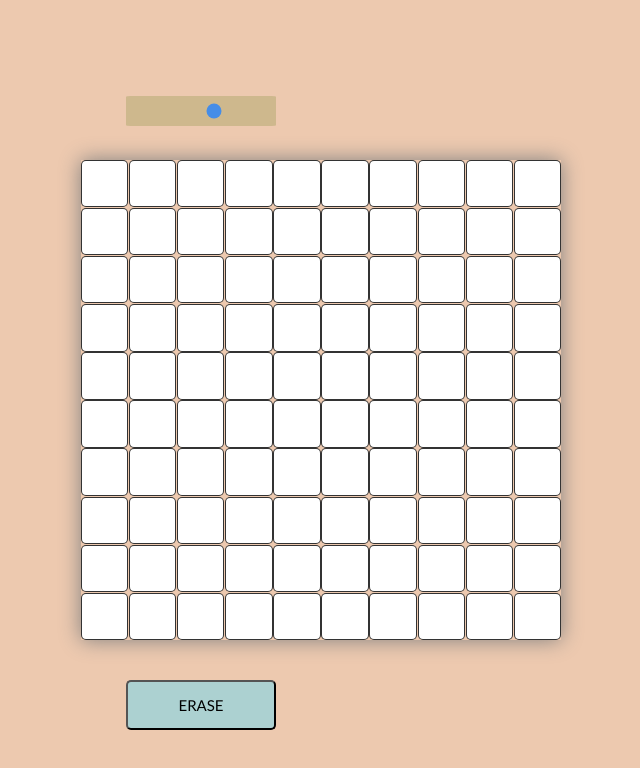
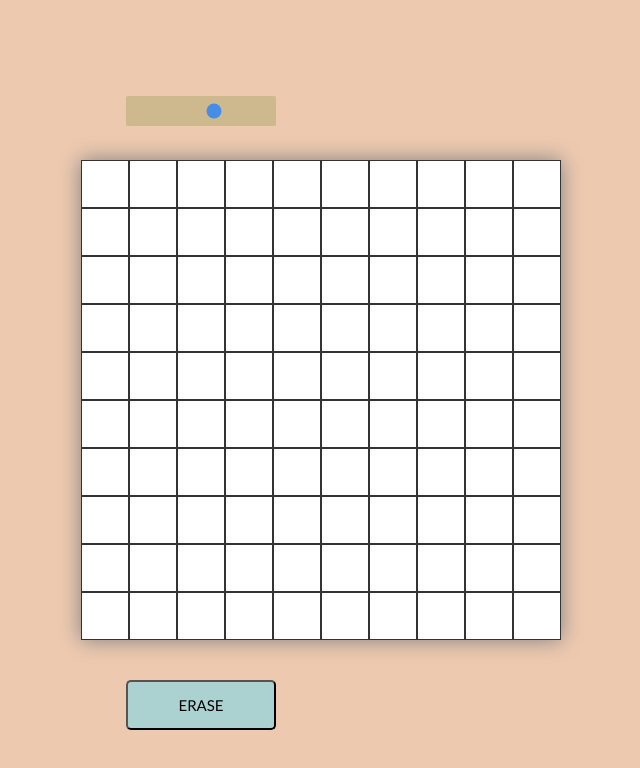
Before and after one commit to zenonass/etch-a-sketch, a plain HTML site: page index.html in a window 1280 px wide. Shown: the whole page, without its empty margins (439-1079 px from the left). Drawn offline with Linux system fonts and the light colour scheme.

Commit message:
Changed grid items rounding

```diff
--- a/style.css
+++ b/style.css
@@ -6,7 +6,6 @@ body{
     grid-template-columns: repeat(20, auto);
     width: 60vh;
     height: 60vh;
-    grid-gap:0.8px;
     position: fixed;
     top: 20vh;
     left: 65vh;
@@ -16,7 +15,6 @@ body{
     border: 0.5px solid rgba(0, 0, 0, 0.8);
     width: auto;
     height: auto;
-    border-radius: 5px;
 }
 .buttons{
     display: flex;
```
